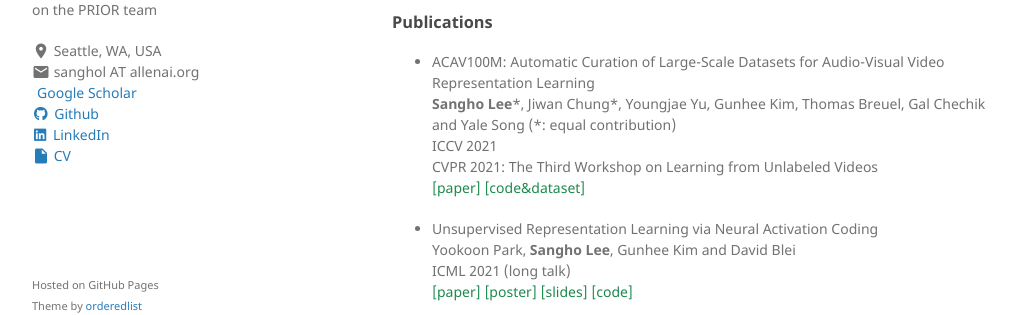
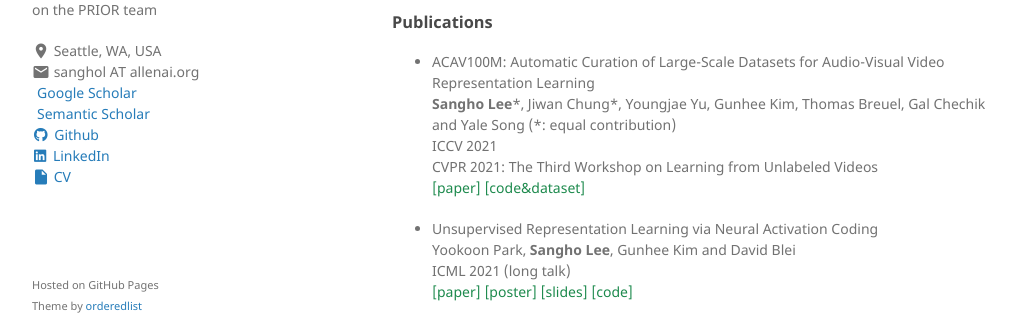
Before and after one commit to sangho-vision/sangho-vision.github.io, a Jekyll site: the page built from index.md, in a window 1280 px wide. Shown: the part 515-830 px from the top of the page, without its empty margins (128-1144 px from the left). Built offline with Jekyll 4.4.1, drawn with Linux system fonts in a browser that asks for light colours; a style sheet for code colours, icons or effects is not loaded.

Commit message:
semantic scholar

```diff
--- a/_config.yml
+++ b/_config.yml
@@ -9,4 +9,5 @@ homepage: https://sangho-vision.github.io
 github: https://github.com/sangho-vision
 linkedin: https://www.linkedin.com/in/sanghol
 google_scholar: https://scholar.google.com/citations?hl=ko&user=Lq8MN6wAAAAJ
+semantic_scholar: https://www.semanticscholar.org/author/Sangho-Lee/2144567767
 theme: jekyll-theme-minimal
--- a/_layouts/default.html
+++ b/_layouts/default.html
@@ -38,6 +38,9 @@
         <a href="{{ site.google_scholar }}">
           <i class="ai ai-google-scholar"></i>  Google Scholar<br/>
         </a>
+        <a href="{{ site.semantic_scholar }}">
+          <i class="ai ai-semantic-scholar"></i>  Semantic Scholar<br/>
+        </a>
         </a>
         <a href="{{ site.github }}">
           <i class="fab fa-github"></i> Github<br/>
```
